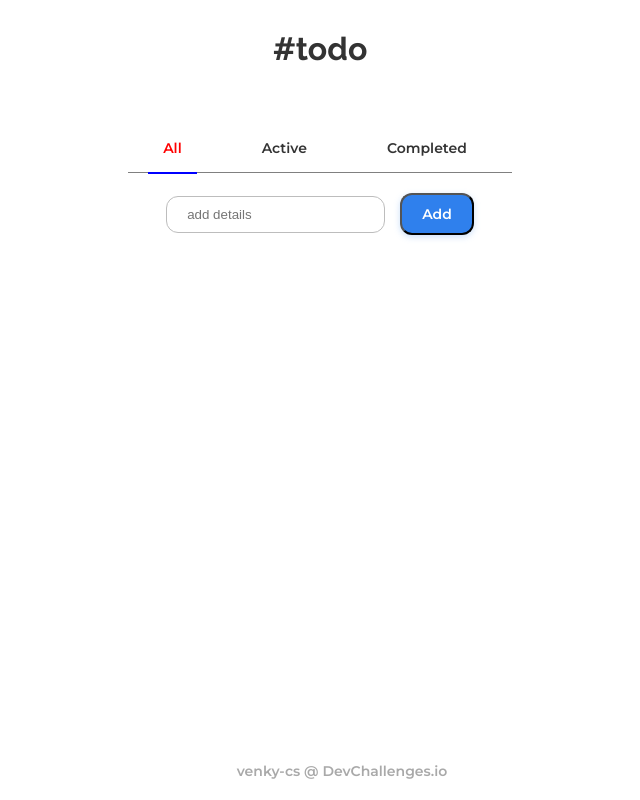
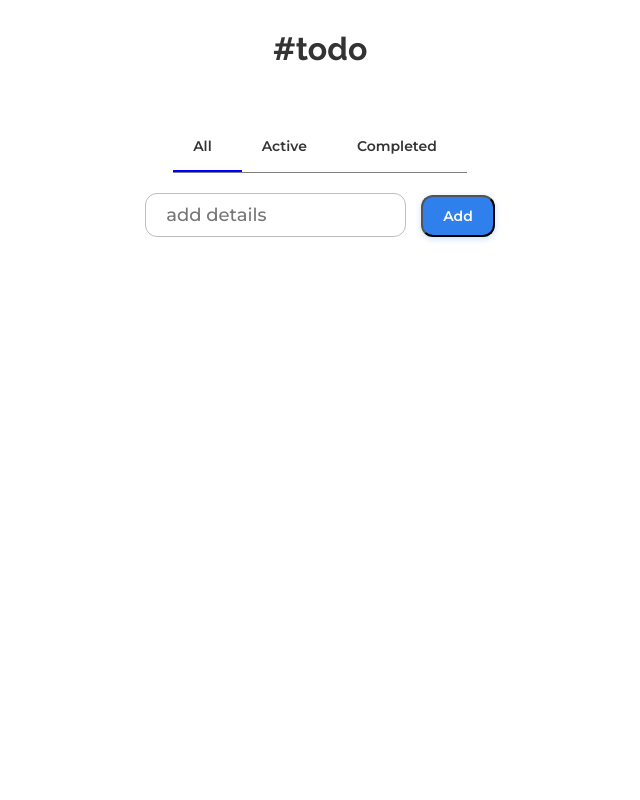
Before and after one commit to venky-cs/todo-app, a React (Create React App) app: page / in a window 1280 px wide. Shown: the whole page, without its empty margins (320-960 px from the left). Built offline with nearby package versions, Linux system fonts and the light colour scheme.

Commit message:
'replace-react-router-dom'

```diff
--- a/package.json
+++ b/package.json
@@ -8,7 +8,6 @@
     "@testing-library/user-event": "^12.6.0",
     "react": "^17.0.1",
     "react-dom": "^17.0.1",
-    "react-router-dom": "^5.2.0",
     "react-scripts": "4.0.1",
     "web-vitals": "^0.2.4"
   },
--- a/src/App.css
+++ b/src/App.css
@@ -20,16 +20,15 @@ nav ul {
   list-style-type: none;
   border-bottom: 1px solid grey;
 }
+
 nav ul li {
-  padding: 20px 30px 15px 20px;
-}
-nav ul li a {
   font-family: 'Montserrat', sans-serif;
   text-decoration: none;
-  padding: 15px;
+  padding: 20px 30px 15px 20px;
   font-weight: 600;
   font-size: 14px;
   color: #333333;
+  cursor: pointer;
 }
 .active {
   border-bottom: 2px solid blue;
@@ -66,7 +65,15 @@ nav ul li a {
   padding: 8px 0;
 }
 
+input[type='text'] {
+  font-family: 'Montserrat', sans-serif;
+  font-weight: 500;
+  font-size: 18px;
+}
+
+input[type='checkbox'],
 label {
+  cursor: pointer;
   font-family: 'Montserrat', sans-serif;
   font-weight: 500;
   font-size: 18px;
--- a/src/component/Main.js
+++ b/src/component/Main.js
@@ -1,71 +1,50 @@
-import React, { useState, useEffect } from 'react'
-import { BrowserRouter as Router, Switch, Route, NavLink } from 'react-router-dom';
-import All from './All'
-import Active from './Active'
-import Completed from './Completed'
+import React, { useState, useEffect } from 'react';
+import All from './All';
+import Active from './Active';
+import Completed from './Completed';
 
-export let TodoContext = ''
+export let TodoContext = '';
 
 function Main() {
-    let data = JSON.parse(localStorage.getItem('todo')) || []
+  let data = JSON.parse(localStorage.getItem('todo')) || [];
   // console.log(data)
   // const [state, setState] = useState([data])
   // console.log('state testing.....', state, data)
-    const [test, setTest] = useState(false)
+  const [test, setTest] = useState(false);
 
-    const [text, setText] = useState('')
-    const [list, setList] = useState([])
+  const [text, setText] = useState('');
+  const [list, setList] = useState([]);
   const [todo, setTodo] = useState(data);
 
+  const [select, setSelect] = useState('all');
+
   useEffect(() => {
-        setTodo(data)
-    }, [test])
-    TodoContext = React.createContext([todo])
+    setTodo(data);
+  }, [test]);
+  TodoContext = React.createContext([todo]);
 
-    let positionRel = {
-        position:'relative',
-        bottom:'0',
-    }
-    let positionAbs = {
-        position:'absolute',
-        left:'40%',right:'0',
-        bottom:'0',
-    }
   return (
     <div className="main">
       <h3>#todo</h3>
-        <Router>
       <nav>
         <ul>
-              <li>
-                <NavLink
-                  exact
-                  to="/"
-                  activeClassName="active"
-                  activeStyle={{ color: 'red' }}
+          <li
+            onClick={() => setSelect('all')}
+            className={select === 'all' ? 'active' : null}
           >
             All
-                </NavLink>
           </li>
-              <li>
-                <NavLink
-                  exact
-                  to="/active"
-                  activeClassName="active"
-                  activeStyle={{ color: 'red' }}
+          <li
+            onClick={() => setSelect('active')}
+            className={select === 'active' ? 'active' : null}
           >
             Active
-                </NavLink>
           </li>
-              <li>
-                <NavLink
-                  exact
-                  to="/completed"
-                  activeClassName="active"
-                  activeStyle={{ color: 'red' }}
+          <li
+            onClick={() => setSelect('completed')}
+            className={select === 'completed' ? 'active' : null}
           >
             Completed
-                </NavLink>
           </li>
         </ul>
       </nav>
@@ -98,51 +77,50 @@ function Main() {
           Add
         </button>
       </div>
-          <Switch>
+
       <TodoContext.Provider value={todo}>
-              <Route exact path="/">
-                <All test={dataRender} />
-              </Route>
-              <Route path="/active">
-                <Active test={dataRender} />
-              </Route>
-              <Route path="/completed">
-                <Completed test={dataRender} />
-              </Route>
+        {select === 'all' && <All test={dataRender} />}
+        {select === 'active' && <Active test={dataRender} />}
+        {select === 'completed' && <Completed test={dataRender} />}
       </TodoContext.Provider>
-          </Switch>
-        </Router>
-
-        <footer style={data.length > 6 ? positionRel : positionAbs}>
-          <p>venky-cs @ DevChallenges.io</p>
-        </footer>
     </div>
   );
   function createText(e) {
-        setText(e.target.value)
+    setText(e.target.value);
   }
   function updateList() {
     // console.log("List",list,"Text",text)
-        const generateID = () => Math.random().toString(36).substr(2, 9)
-        setList([...list, {
+    const generateID = () => Math.random().toString(36).substr(2, 9);
+    setList([
+      ...list,
+      {
         id: generateID(),
         value: text,
-            complete: false
-        }]);
-        localStorage.setItem("todo", JSON.stringify([...todo, { id: generateID(), value: text, complete: false }]))
+        complete: false,
+      },
+    ]);
+    localStorage.setItem(
+      'todo',
+      JSON.stringify([
+        ...todo,
+        { id: generateID(), value: text, complete: false },
+      ])
+    );
 
-        let lists = localStorage.getItem("todo")
-        let parseList = JSON.parse(lists)
-        console.log(parseList)
+    let lists = localStorage.getItem('todo');
+    let parseList = JSON.parse(lists);
+    console.log(parseList);
 
-        setTodo([...data, todo.push({ id: parseList.length, value: parseList.value })])
-        setText('')
+    setTodo([
+      ...data,
+      todo.push({ id: parseList.length, value: parseList.value }),
+    ]);
+    setText('');
   }
 
-
   function dataRender() {
-        setTest((prevState) => !prevState)
+    setTest((prevState) => !prevState);
   }
 }
 
-export default Main
+export default Main;
```
Also changed, not shown: 2 other files (tests, documents, lock files or other folders). Lines whose indentation alone changed are shown as unchanged.
